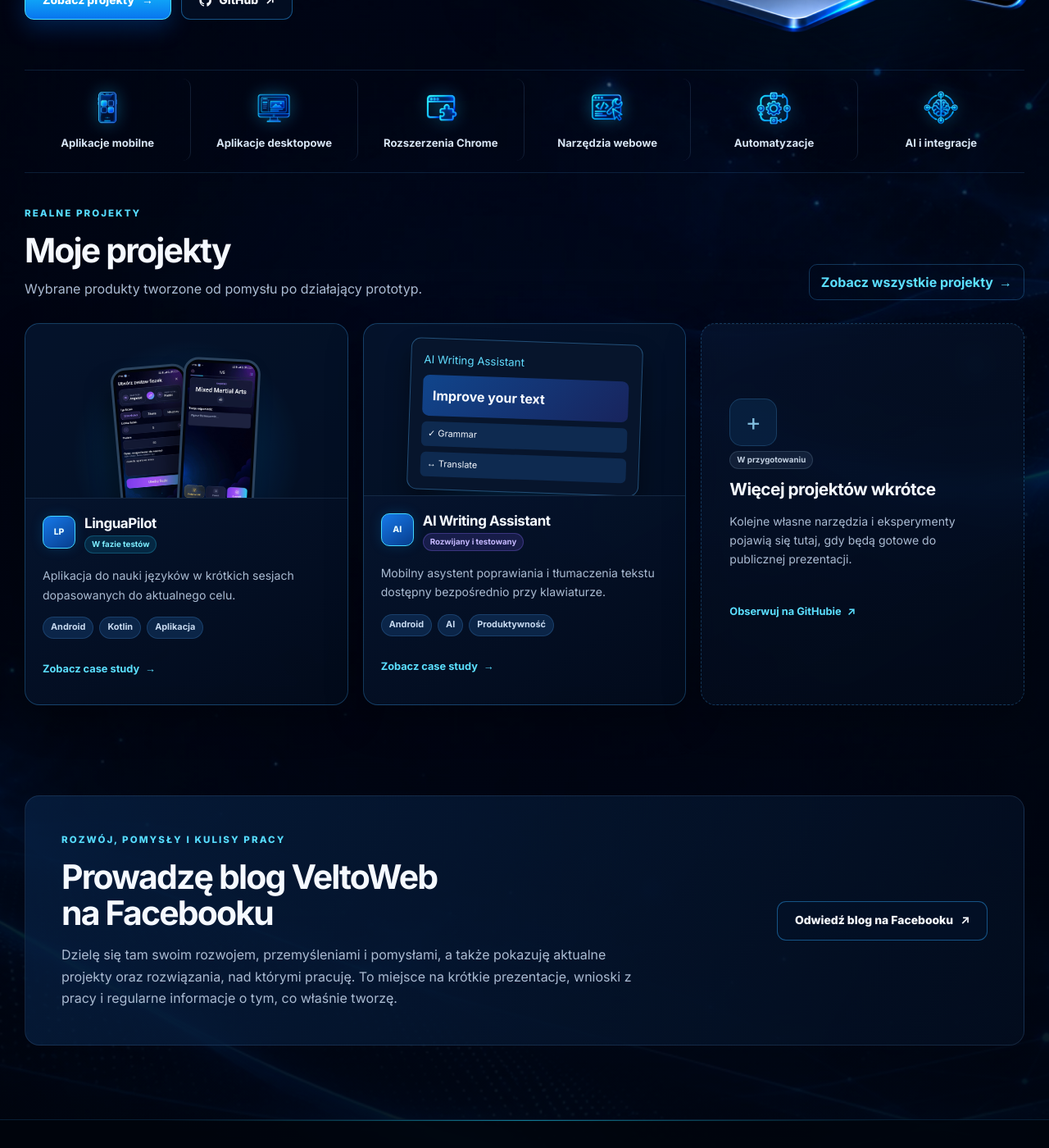
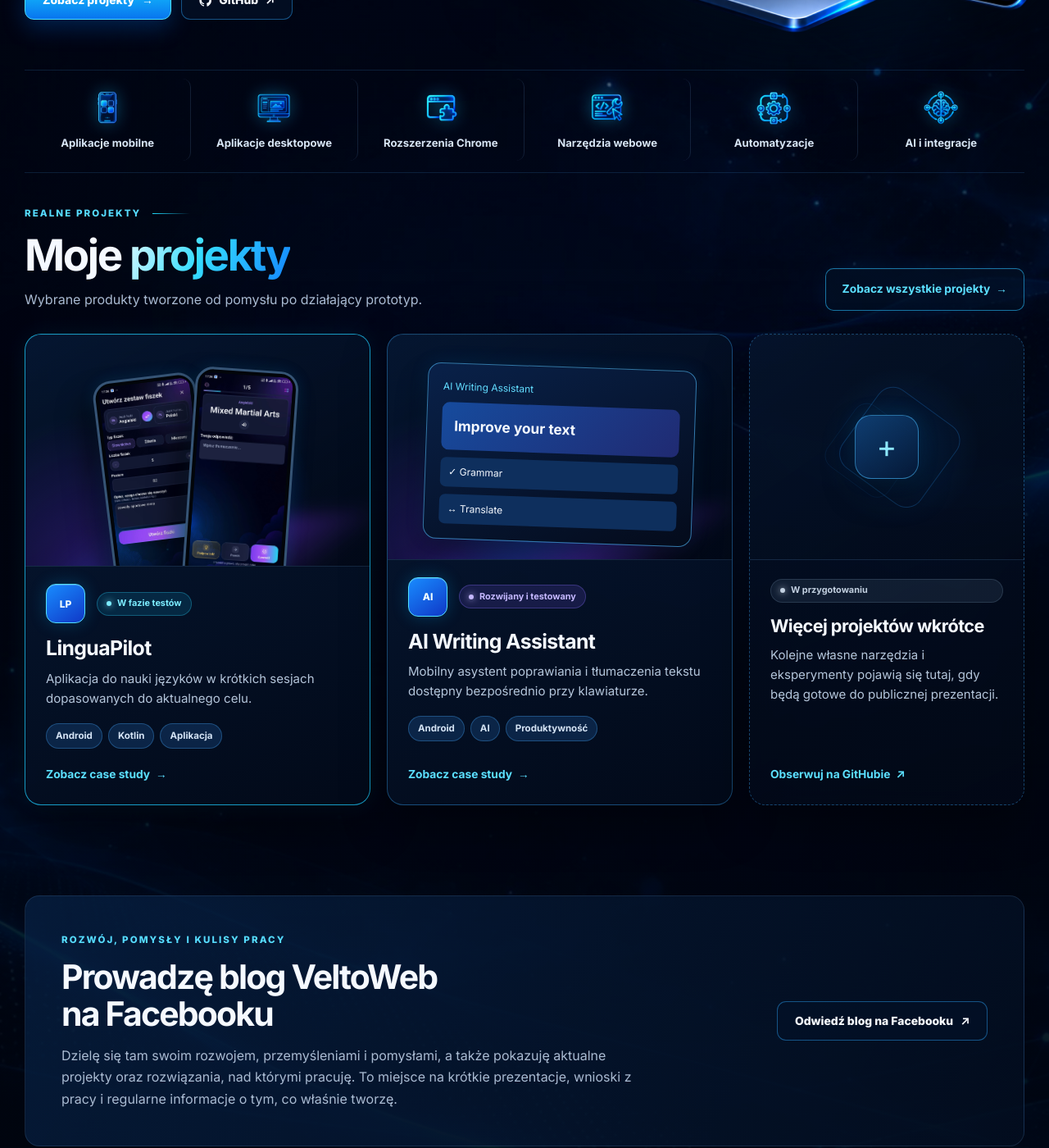
Before and after one commit to wiktor-furmanczyk/wiktor-furmanczyk.github.io, a Jekyll site: the page built from index.md, in a window 1280 px wide and 1400 px high, scrolled down 539 px. Shown: the whole window at 82% size. Built offline with Jekyll 4.4.1, drawn with Linux system fonts in a browser that asks for light colours.

Commit message:
feat: elevate homepage project showcase

```diff
--- a/assets/css/style.scss
+++ b/assets/css/style.scss
@@ -103,29 +103,40 @@ h3 { margin: 0; font-size: 1.06rem; letter-spacing: -0.025em; }
 .expertise-strip div:hover img { filter: drop-shadow(0 0 16px rgba(25,214,255,.62)); transform: translateY(-3px) scale(1.06); }
 
 .projects-section { padding-block: 40px 72px; }
-.project-grid { display: grid; grid-template-columns: repeat(3, minmax(0, 1fr)); gap: 18px; }
-.project-card { overflow: hidden; background: linear-gradient(150deg, rgba(8,29,61,.84), rgba(2,11,27,.9)); border: 1px solid var(--border); border-radius: var(--radius); box-shadow: 0 18px 46px rgba(0,0,0,.3), inset 0 1px rgba(255,255,255,.025); backdrop-filter: blur(12px); transition: transform .24s ease, border-color .24s ease, box-shadow .24s ease; }
-.project-card:hover { transform: translateY(-5px); border-color: rgba(53, 207, 255, .58); box-shadow: 0 24px 56px rgba(0,0,0,.34), 0 0 26px rgba(0,143,255,.08); }
-.project-card-visual { position: relative; display: flex; min-height: 210px; align-items: end; justify-content: center; overflow: hidden; padding-top: 18px; background: radial-gradient(circle at 50% 75%, rgba(0,156,255,.25), transparent 55%), rgba(3,14,33,.52); border-bottom: 1px solid var(--border-soft); }
-.card-phone { z-index: 2; width: 94px; overflow: hidden; padding: 3px; background: #02050a; border: 3px solid #2b435e; border-radius: 18px 18px 0 0; transform: rotate(3deg) translateY(24px); box-shadow: -10px 15px 25px rgba(0,0,0,.45); }
+.projects-section .section-kicker { display: flex; align-items: center; gap: 14px; }
+.projects-section .section-kicker::after { width: 46px; height: 1px; content: ""; background: linear-gradient(90deg, var(--cyan), transparent); }
+.projects-section .section-heading h2 { font-size: clamp(2.2rem, 4.2vw, 3.3rem); }
+.projects-section .text-link { min-height: 52px; padding-inline: 20px; background: rgba(4,20,43,.46); border-color: rgba(42,190,255,.58); box-shadow: inset 0 1px rgba(255,255,255,.04), 0 0 24px rgba(0,139,255,.08); font-size: .86rem; }
+.project-grid { display: grid; grid-template-columns: minmax(0, 1.08fr) minmax(0, 1.08fr) minmax(0, .86fr); gap: 20px; }
+.project-card { position: relative; display: flex; min-height: 560px; overflow: hidden; flex-direction: column; background: linear-gradient(155deg, rgba(7,28,59,.88), rgba(2,10,25,.94)); border: 1px solid rgba(52,150,221,.42); border-radius: 20px; box-shadow: 0 22px 54px rgba(0,0,0,.34), inset 0 1px rgba(255,255,255,.035); backdrop-filter: blur(14px); transition: transform .24s ease, border-color .24s ease, box-shadow .24s ease; }
+.project-card-featured { border-color: rgba(30,207,255,.72); box-shadow: 0 22px 58px rgba(0,0,0,.36), 0 0 30px rgba(0,169,255,.09), inset 0 1px rgba(255,255,255,.05); }
+.project-card:hover { transform: translateY(-6px); border-color: rgba(53, 220, 255, .82); box-shadow: 0 28px 64px rgba(0,0,0,.4), 0 0 34px rgba(0,163,255,.13); }
+.project-card-visual { position: relative; display: flex; min-height: 275px; align-items: end; justify-content: center; overflow: hidden; padding-top: 20px; background: radial-gradient(circle at 50% 72%, rgba(26,91,255,.42), transparent 48%), radial-gradient(circle at 20% 100%, rgba(95,35,209,.34), transparent 42%), linear-gradient(150deg, rgba(3,19,43,.48), rgba(2,8,22,.82)); border-bottom: 1px solid var(--border-soft); }
+.project-card-visual::after { position: absolute; height: 42%; inset: auto -8% -24%; content: ""; background: linear-gradient(145deg, transparent 18%, rgba(37,86,210,.32) 38%, rgba(121,44,224,.42) 54%, transparent 74%); filter: blur(10px); transform: rotate(-5deg); }
+.card-phone { z-index: 2; width: 126px; overflow: hidden; padding: 4px; background: #02050a; border: 3px solid #365475; border-radius: 22px 22px 0 0; transform: rotate(4deg) translateY(22px); box-shadow: -14px 20px 32px rgba(0,0,0,.52), 0 0 18px rgba(24,154,255,.14); }
 .card-phone img { display: block; width: 100%; height: auto; border-radius: 12px 12px 0 0; }
-.card-phone-back { z-index: 1; margin-right: -12px; transform: rotate(-5deg) translateY(33px); }
-.project-card-body { padding: 21px; }
-.card-title-row { display: flex; align-items: flex-start; gap: 11px; }
-.card-title-row > div { min-width: 0; }
-.icon-box, .product-icon { display: grid; flex: 0 0 40px; height: 40px; place-items: center; color: #e7fbff; background: linear-gradient(145deg, #1679e9, #073d8d); border: 1px solid #42d7ff; border-radius: 10px; box-shadow: 0 0 15px rgba(0,156,255,.19); font-size: .65rem; font-weight: 800; }
-.project-card-body > p { margin: 15px 0; color: var(--muted); font-size: .88rem; }
-.status-badge { display: inline-flex; min-height: 22px; align-items: center; margin-top: 6px; padding: 2px 8px; color: #7cecff; background: rgba(12,116,160,.24); border: 1px solid rgba(41,193,229,.27); border-radius: 999px; font-size: .61rem; font-weight: 700; }
+.card-phone-back { z-index: 1; margin-right: -17px; transform: rotate(-7deg) translateY(31px); }
+.project-card-body { display: flex; flex: 1; flex-direction: column; padding: 23px 25px 24px; }
+.card-meta-row { display: flex; align-items: center; gap: 14px; margin-top: -2px; }
+.icon-box { display: grid; width: 48px; height: 48px; flex: 0 0 48px; place-items: center; color: #effdff; background: linear-gradient(145deg, #188cff, #1038c7); border: 1px solid #51e0ff; border-radius: 12px; box-shadow: 0 0 20px rgba(0,174,255,.24), inset 0 1px rgba(255,255,255,.22); font-size: .75rem; font-weight: 800; }
+.product-icon { display: grid; flex: 0 0 40px; height: 40px; place-items: center; color: #e7fbff; background: linear-gradient(145deg, #1679e9, #073d8d); border: 1px solid #42d7ff; border-radius: 10px; box-shadow: 0 0 15px rgba(0,156,255,.19); font-size: .65rem; font-weight: 800; }
+.project-card-body > h3 { margin-top: 17px; font-size: clamp(1.3rem, 2vw, 1.55rem); }
+.project-card-body > p { margin: 12px 0 18px; color: #b4c5da; font-size: .94rem; line-height: 1.6; }
+.status-badge { display: inline-flex; min-height: 29px; align-items: center; margin-top: 0; padding: 3px 11px; color: #7cecff; background: rgba(12,116,160,.24); border: 1px solid rgba(41,193,229,.34); border-radius: 999px; font-size: .68rem; font-weight: 700; }
+.status-badge::before { width: 6px; height: 6px; margin-right: 7px; content: ""; background: currentColor; border-radius: 50%; box-shadow: 0 0 8px currentColor; }
 .status-violet { color: #c5b8ff; background: rgba(91,69,191,.22); border-color: rgba(139,114,255,.3); }.status-muted { color: #c2d0e0; background: rgba(78,102,132,.2); border-color: rgba(124,153,184,.22); }
 .tag-row, .tech-list { display: flex; flex-wrap: wrap; gap: 7px; }
-.tag-row span, .tech-list span { display: inline-flex; min-height: 27px; align-items: center; padding: 3px 9px; color: #c7d9ef; background: rgba(16,50,94,.64); border: 1px solid rgba(65,132,200,.28); border-radius: 999px; font-size: .68rem; font-weight: 650; }
-.card-link { margin-top: 15px; font-size: .8rem; }
+.tag-row span, .tech-list span { display: inline-flex; min-height: 31px; align-items: center; padding: 4px 11px; color: #d4e3f4; background: rgba(16,50,94,.64); border: 1px solid rgba(65,151,224,.38); border-radius: 999px; font-size: .72rem; font-weight: 700; }
+.card-link { margin-top: auto; padding-top: 18px; font-size: .86rem; }
 .writing-card-visual { place-items: center; align-items: center; }
-.writing-card-ui { display: flex; width: 72%; flex-direction: column; gap: 7px; padding: 15px; background: #07152c; border: 1px solid rgba(80,174,244,.38); border-radius: 12px; box-shadow: 0 16px 28px rgba(0,0,0,.38); transform: rotate(2deg); }
-.writing-card-ui small { color: #62ddff; }.writing-card-ui strong { padding: 12px; background: linear-gradient(135deg, #10458c, #18245d); border-radius: 8px; }.writing-card-ui span { padding: 6px 8px; background: #0e2a50; border-radius: 6px; font-size: .68rem; }
-.project-card-upcoming { display: flex; min-height: 420px; flex-direction: column; justify-content: center; padding: 34px; background: linear-gradient(150deg, rgba(8,25,52,.55), rgba(2,10,24,.76)); border-style: dashed; }
-.project-card-upcoming .project-card-body { padding: 0; }.project-card-upcoming h3 { margin-top: 14px; font-size: 1.3rem; }.project-card-upcoming p { max-width: 310px; }
-.upcoming-mark { display: grid; width: 58px; height: 58px; place-items: center; color: #81bddd; background: rgba(11,42,77,.6); border: 1px solid rgba(74,150,211,.25); border-radius: 15px; font-size: 1.8rem; }
+.writing-card-ui { z-index: 1; display: flex; width: 78%; flex-direction: column; gap: 9px; padding: 18px; background: linear-gradient(155deg, #092149, #040b1b); border: 1px solid rgba(83,192,255,.58); border-radius: 16px; box-shadow: 0 22px 36px rgba(0,0,0,.46), 0 0 24px rgba(0,136,255,.12); transform: rotate(2deg); }
+.writing-card-ui small { color: #62ddff; font-size: .75rem; }.writing-card-ui strong { padding: 15px; background: linear-gradient(135deg, #164b9d, #202a72); border-radius: 9px; font-size: 1.08rem; }.writing-card-ui span { padding: 8px 10px; background: #0e2f5d; border-radius: 7px; font-size: .75rem; }
+.project-card-upcoming { background: linear-gradient(155deg, rgba(5,21,45,.58), rgba(2,9,23,.82)); border-style: dashed; }
+.project-card-upcoming h3 { font-size: 1.35rem; }.project-card-upcoming p { max-width: 310px; }
+.upcoming-visual { position: relative; display: grid; min-height: 275px; overflow: hidden; place-items: center; background: radial-gradient(circle at 55% 50%, rgba(11,103,196,.18), transparent 42%), linear-gradient(145deg, rgba(6,24,49,.42), rgba(2,9,22,.62)); border-bottom: 1px solid var(--border-soft); }
+.upcoming-visual::before, .upcoming-visual::after { position: absolute; width: 116px; height: 116px; content: ""; border: 1px solid rgba(33,129,213,.3); border-radius: 22px; transform: rotate(36deg) translate(13px, -9px); }
+.upcoming-visual::after { opacity: .45; transform: rotate(36deg) translate(-12px, 14px) scale(.78); }
+.upcoming-mark { z-index: 1; display: grid; width: 78px; height: 78px; place-items: center; color: #8ee8ff; background: linear-gradient(145deg, rgba(16,66,121,.9), rgba(5,24,54,.92)); border: 1px solid rgba(74,190,255,.52); border-radius: 20px; box-shadow: 0 18px 38px rgba(0,0,0,.4), 0 0 24px rgba(0,155,255,.17); font-size: 2.35rem; }
 
 .blog-section { display: flex; align-items: center; justify-content: space-between; gap: 40px; margin-block: 38px 90px; padding: clamp(28px, 4vw, 44px); background: linear-gradient(120deg, rgba(7,34,70,.72), rgba(3,14,32,.82)); border: 1px solid var(--border-soft); border-radius: var(--radius); }
 .blog-section > div { max-width: 720px; }.blog-section p:last-child { margin-bottom: 0; color: var(--muted); }
@@ -194,7 +205,7 @@ h3 { margin: 0; font-size: 1.06rem; letter-spacing: -0.025em; }
 @media (max-width: 980px) {
   .hero { grid-template-columns: minmax(0, 1fr) minmax(340px, .9fr); gap: 28px; }.hero-art { min-height: 360px; }
   .expertise-strip { grid-template-columns: repeat(3, 1fr); }.expertise-strip div:nth-child(3) { border-right: 0; }.expertise-strip div:nth-child(-n+3) { border-bottom: 1px solid var(--border-soft); }
-  .project-grid { grid-template-columns: 1fr 1fr; }.project-card-upcoming { grid-column: 1 / -1; min-height: 260px; }
+  .project-grid { grid-template-columns: 1fr 1fr; }.project-card-upcoming { display: grid; min-height: 300px; grid-column: 1 / -1; grid-template-columns: .8fr 1.2fr; }.project-card-upcoming .upcoming-visual { min-height: 300px; border-right: 1px solid var(--border-soft); border-bottom: 0; }.project-card-upcoming .project-card-body { justify-content: center; }
   .product-hero { grid-template-columns: minmax(0, .85fr) minmax(400px, 1.15fr); gap: 24px; }.phone { max-width: 155px; }
   .project-facts { grid-template-columns: 1fr 1fr; }.benefit-list { grid-template-columns: 1fr 1fr; }.benefit-list div:nth-child(2) { border-right: 0; }.benefit-list div:nth-child(-n+2) { border-bottom: 1px solid var(--border-soft); }
   .process-screens { grid-template-columns: 1fr 1fr; }.screen-frame { width: 170px; }
@@ -205,7 +216,7 @@ h3 { margin: 0; font-size: 1.06rem; letter-spacing: -0.025em; }
   html { scroll-padding-top: 5.5rem; }.shell, .section-shell { width: min(calc(100% - 28px), var(--content-width)); }
   .header-inner { min-height: 54px; }
   .hero { display: block; min-height: 0; padding-block: 68px 34px; }.hero-copy { max-width: 620px; }.hero-description { font-size: 1rem; }.hero-art { min-height: 400px; margin-top: 0; }.hero-art img { width: min(620px, 116%); transform: translateX(2%); }
-  .project-grid { grid-template-columns: 1fr; }.project-card-upcoming { grid-column: auto; }.section-heading { align-items: flex-start; flex-direction: column; gap: 18px; }
+  .project-grid { grid-template-columns: 1fr; }.project-card-upcoming { display: flex; grid-column: auto; }.project-card-upcoming .upcoming-visual { min-height: 260px; border-right: 0; border-bottom: 1px solid var(--border-soft); }.section-heading { align-items: flex-start; flex-direction: column; gap: 18px; }
   .blog-section { align-items: flex-start; flex-direction: column; margin-bottom: 70px; }
   .product-hero { display: block; padding-block: 46px 44px; }.phones-showcase { max-width: 610px; margin: 42px auto 0; }.phone { max-width: 168px; }
   .problem-grid, .product-meta-grid, .status-panel { grid-template-columns: 1fr; }.benefit-list { grid-template-columns: 1fr 1fr; }
@@ -222,7 +233,7 @@ h3 { margin: 0; font-size: 1.06rem; letter-spacing: -0.025em; }
   .hero { padding-top: 62px; }.hero-art { min-height: 300px; margin-top: 6px; }.hero-art img { width: 116%; transform: translateX(2%); }
   .expertise-strip { grid-template-columns: 1fr 1fr; padding: 6px 0 10px; }.expertise-strip div { min-height: 88px; border-bottom: 1px solid var(--border-soft); }.expertise-strip div:nth-child(odd) { border-right: 1px solid var(--border-soft); }.expertise-strip div:nth-child(even) { border-right: 0; }.expertise-strip div:nth-last-child(-n+2) { border-bottom: 0; }
   .expertise-strip img { width: 44px; height: 44px; }
-  .projects-section { padding-block: 34px 54px; }.project-card-upcoming { min-height: 310px; padding: 26px; }.project-card-body { padding: 20px; }.project-card-body > p { font-size: .94rem; }
+  .projects-section { padding-block: 34px 54px; }.project-card-upcoming { min-height: 0; padding: 0; }.project-card-body { padding: 20px; }.project-card-body > p { font-size: .94rem; }
   .blog-section { padding: 24px 20px; }
   .product-title-row { align-items: flex-start; }.product-title-row .product-icon { flex-basis: 42px; height: 42px; }.product-lead { font-size: 1.2rem; }.product-description { font-size: .96rem; }
   .phones-showcase { gap: 5px; margin-top: 30px; padding-inline: 0; }.phone { max-width: 112px; padding: 3px; border-width: 3px; border-radius: 19px; }.phone img { border-radius: 13px; }.phone-center { transform: translateY(-12px); }.phone-left { transform: rotate(-2deg); }.phone-right { transform: rotate(2deg); }
--- a/index.md
+++ b/index.md
@@ -41,7 +41,7 @@ image_alt: Logo VeltoWeb na granatowym, neonowym tle
   <div class="section-heading">
     <div>
       <p class="section-kicker">Realne projekty</p>
-      <h2 id="projects-title">Moje projekty</h2>
+      <h2 id="projects-title">Moje <span class="text-gradient">projekty</span></h2>
       <p>Wybrane produkty tworzone od pomysłu po działający prototyp.</p>
     </div>
     <a class="text-link" href="{{ '/projects/' | relative_url }}">Zobacz wszystkie projekty <span aria-hidden="true">→</span></a>
@@ -54,7 +54,8 @@ image_alt: Logo VeltoWeb na granatowym, neonowym tle
         <div class="card-phone"><img src="{{ '/assets/projects/lingua-pilot/linguapilot-practice.jpg' | relative_url }}" alt="" loading="lazy" width="922" height="2049"></div>
       </div>
       <div class="project-card-body">
-        <div class="card-title-row"><span class="icon-box" aria-hidden="true">LP</span><div><h3>LinguaPilot</h3><span class="status-badge">W fazie testów</span></div></div>
+        <div class="card-meta-row"><span class="icon-box" aria-hidden="true">LP</span><span class="status-badge">W fazie testów</span></div>
+        <h3>LinguaPilot</h3>
         <p>Aplikacja do nauki języków w krótkich sesjach dopasowanych do aktualnego celu.</p>
         <div class="tag-row"><span>Android</span><span>Kotlin</span><span>Aplikacja</span></div>
         <a class="card-link" href="{{ '/projects/lingua-pilot/' | relative_url }}">Zobacz case study <span aria-hidden="true">→</span></a>
@@ -66,7 +67,8 @@ image_alt: Logo VeltoWeb na granatowym, neonowym tle
         <div class="writing-card-ui" aria-hidden="true"><small>AI Writing Assistant</small><strong>Improve your text</strong><span>✓ Grammar</span><span>↔ Translate</span></div>
       </div>
       <div class="project-card-body">
-        <div class="card-title-row"><span class="icon-box" aria-hidden="true">AI</span><div><h3>AI Writing Assistant</h3><span class="status-badge status-violet">Rozwijany i testowany</span></div></div>
+        <div class="card-meta-row"><span class="icon-box" aria-hidden="true">AI</span><span class="status-badge status-violet">Rozwijany i testowany</span></div>
+        <h3>AI Writing Assistant</h3>
         <p>Mobilny asystent poprawiania i tłumaczenia tekstu dostępny bezpośrednio przy klawiaturze.</p>
         <div class="tag-row"><span>Android</span><span>AI</span><span>Produktywność</span></div>
         <a class="card-link" href="{{ '/projects/writing-assistant-android/' | relative_url }}">Zobacz case study <span aria-hidden="true">→</span></a>
@@ -74,7 +76,7 @@ image_alt: Logo VeltoWeb na granatowym, neonowym tle
     </article>
 
     <article class="project-card project-card-upcoming">
-      <div class="upcoming-mark" aria-hidden="true"><span>+</span></div>
+      <div class="upcoming-visual" aria-hidden="true"><div class="upcoming-mark"><span>+</span></div></div>
       <div class="project-card-body">
         <span class="status-badge status-muted">W przygotowaniu</span>
         <h3>Więcej projektów wkrótce</h3>
```
